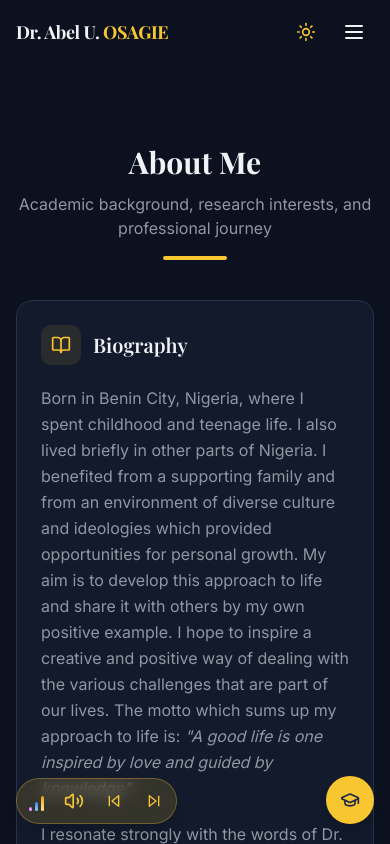
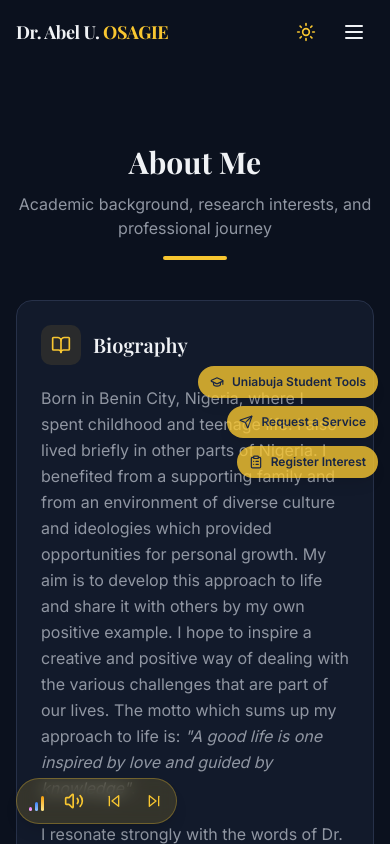
Before and after one commit to Abel-Ability/osagie, a React (Vite) app: page /about in a window 390 px wide. Shown: the top 844 px of the page. Built offline with nearby package versions, Linux system fonts and the light colour scheme.

Commit message:
fix: show quick links stacked on mobile edge; start music on any interaction incl scroll

```diff
--- a/src/components/FloatingFYPButton.jsx
+++ b/src/components/FloatingFYPButton.jsx
@@ -1,132 +1,31 @@
-import React, { useState } from "react";
+import React from "react";
 import { Link } from "react-router-dom";
-import { GraduationCap, Send, ClipboardList, X } from "lucide-react";
+import { GraduationCap, Send, ClipboardList } from "lucide-react";
 import { useServiceRequest } from "@/context/ServiceRequestContext";
 
 export default function FloatingFYPButton() {
   const { open } = useServiceRequest();
-  const [expanded, setExpanded] = useState(false);
 
-  const close = () => setExpanded(false);
+  const buttonClass =
+    "bg-gold text-navy inline-flex items-center gap-2 px-3 py-2 sm:px-4 sm:py-2.5 text-xs sm:text-sm font-semibold rounded-full shadow-lg hover:shadow-xl opacity-80 hover:opacity-100 transition-all whitespace-nowrap cursor-pointer";
 
   return (
-    <>
-      {/* ===== MOBILE ===== */}
     <div
-        className="z-50 md:hidden"
-        style={{ position: "fixed", bottom: "1.25rem", right: "1rem" }}
+      className="z-50 fixed top-1/2 right-3 sm:right-4 -translate-y-1/2 flex flex-col items-end gap-2 sm:gap-2.5"
+      style={{ maxWidth: "calc(100vw - 1.5rem)" }}
     >
-        {expanded && (
-          <div
-            className="flex flex-col items-end"
-            style={{ position: "absolute", bottom: "3.5rem", right: 0, gap: "0.625rem" }}
-          >
-            <Link
-              to="/software"
-              onClick={close}
-              style={{
-                display: "flex",
-                alignItems: "center",
-                gap: "0.5rem",
-                background: "hsl(45 93% 58%)",
-                color: "hsl(222 47% 20%)",
-                padding: "0.5rem 1rem",
-                borderRadius: "9999px",
-                boxShadow: "0 4px 6px -1px rgba(0,0,0,0.1), 0 2px 4px -2px rgba(0,0,0,0.1)",
-                fontSize: "0.75rem",
-                fontWeight: 600,
-                whiteSpace: "nowrap",
-                textDecoration: "none",
-              }}
-            >
-              <GraduationCap style={{ width: 16, height: 16, flexShrink: 0 }} />
-              Students
+      <Link to="/software" className={buttonClass}>
+        <GraduationCap className="w-3.5 h-3.5 sm:w-4 sm:h-4 shrink-0" />
+        <span className="truncate">Uniabuja Student Tools</span>
       </Link>
-            <button
-              onClick={() => { open(); close(); }}
-              style={{
-                display: "flex",
-                alignItems: "center",
-                gap: "0.5rem",
-                background: "hsl(45 93% 58%)",
-                color: "hsl(222 47% 20%)",
-                padding: "0.5rem 1rem",
-                borderRadius: "9999px",
-                boxShadow: "0 4px 6px -1px rgba(0,0,0,0.1), 0 2px 4px -2px rgba(0,0,0,0.1)",
-                fontSize: "0.75rem",
-                fontWeight: 600,
-                whiteSpace: "nowrap",
-              }}
-            >
-              <Send style={{ width: 16, height: 16, flexShrink: 0 }} />
-              Services
+      <button type="button" onClick={open} className={buttonClass}>
+        <Send className="w-3.5 h-3.5 sm:w-4 sm:h-4 shrink-0" />
+        <span className="truncate">Request a Service</span>
       </button>
-            <button
-              onClick={() => { open(); close(); }}
-              style={{
-                display: "flex",
-                alignItems: "center",
-                gap: "0.5rem",
-                background: "hsl(45 93% 58%)",
-                color: "hsl(222 47% 20%)",
-                padding: "0.5rem 1rem",
-                borderRadius: "9999px",
-                boxShadow: "0 4px 6px -1px rgba(0,0,0,0.1), 0 2px 4px -2px rgba(0,0,0,0.1)",
-                fontSize: "0.75rem",
-                fontWeight: 600,
-                whiteSpace: "nowrap",
-              }}
-            >
-              <ClipboardList style={{ width: 16, height: 16, flexShrink: 0 }} />
-              Register
+      <button type="button" onClick={open} className={buttonClass}>
+        <ClipboardList className="w-3.5 h-3.5 sm:w-4 sm:h-4 shrink-0" />
+        <span className="truncate">Register Interest</span>
       </button>
     </div>
-        )}
-        <button
-          onClick={() => setExpanded((v) => !v)}
-          style={{
-            width: 48,
-            height: 48,
-            borderRadius: "50%",
-            background: "hsl(45 93% 58%)",
-            color: "hsl(222 47% 20%)",
-            boxShadow: "0 10px 15px -3px rgba(0,0,0,0.1), 0 4px 6px -4px rgba(0,0,0,0.1)",
-            display: "flex",
-            alignItems: "center",
-            justifyContent: "center",
-            border: "none",
-            cursor: "pointer",
-          }}
-          aria-label="Quick links"
-        >
-          {expanded ? <X style={{ width: 20, height: 20 }} /> : <GraduationCap style={{ width: 20, height: 20 }} />}
-        </button>
-      </div>
-
-      {/* ===== DESKTOP ===== */}
-      <div
-        className="z-50 hidden md:flex md:flex-col md:items-end"
-        style={{ position: "fixed", top: "50%", right: "1rem", transform: "translateY(-50%)", gap: "0.5rem" }}
-      >
-        <Link
-          to="/software"
-          className="bg-gold text-navy inline-flex items-center gap-2 px-4 py-2.5 text-sm font-semibold rounded-full shadow-lg hover:shadow-xl opacity-75 hover:opacity-100 transition-all whitespace-nowrap"
-        >
-          Uniabuja Student Tools
-        </Link>
-        <button
-          onClick={open}
-          className="bg-gold text-navy inline-flex items-center gap-2 px-4 py-2.5 text-sm font-semibold rounded-full shadow-lg hover:shadow-xl opacity-75 hover:opacity-100 transition-all whitespace-nowrap"
-        >
-          Request a Service
-        </button>
-        <button
-          onClick={open}
-          className="bg-gold text-navy inline-flex items-center gap-2 px-4 py-2.5 text-sm font-semibold rounded-full shadow-lg hover:shadow-xl opacity-75 hover:opacity-100 transition-all whitespace-nowrap"
-        >
-          Register Interest
-        </button>
-      </div>
-    </>
   );
 }
--- a/src/components/home/BackgroundMusic.jsx
+++ b/src/components/home/BackgroundMusic.jsx
@@ -135,19 +135,21 @@ export default function BackgroundMusic() {
   }, []);
 
   useEffect(() => {
-    if (!silent) return;
-    const onInteract = () => unmute();
-    document.addEventListener('pointerdown', onInteract);
-    document.addEventListener('keydown', onInteract);
-    document.addEventListener('touchstart', onInteract);
-    document.addEventListener('click', onInteract);
+    const forceStart = () => {
+      const audio = audioRef.current;
+      if (!audio) return;
+      if (audio.paused || audio.muted) tryPlay(true);
+    };
+    const events = ["pointerdown", "keydown", "touchstart", "click", "wheel"];
+    events.forEach((e) => document.addEventListener(e, forceStart));
+    document.addEventListener("scroll", forceStart, { capture: true, passive: true });
+    window.addEventListener("scroll", forceStart, { passive: true });
     return () => {
-      document.removeEventListener('pointerdown', onInteract);
-      document.removeEventListener('keydown', onInteract);
-      document.removeEventListener('touchstart', onInteract);
-      document.removeEventListener('click', onInteract);
+      events.forEach((e) => document.removeEventListener(e, forceStart));
+      document.removeEventListener("scroll", forceStart, { capture: true });
+      window.removeEventListener("scroll", forceStart);
     };
-  }, [silent]);
+  }, [playing, silent]);
 
   useEffect(() => {
     const audio = audioRef.current;
```
Lines whose indentation alone changed are shown as unchanged.
